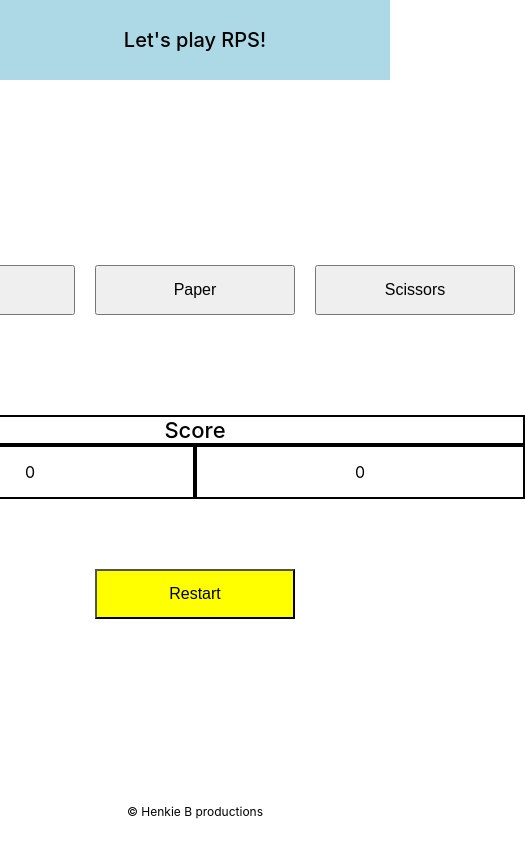
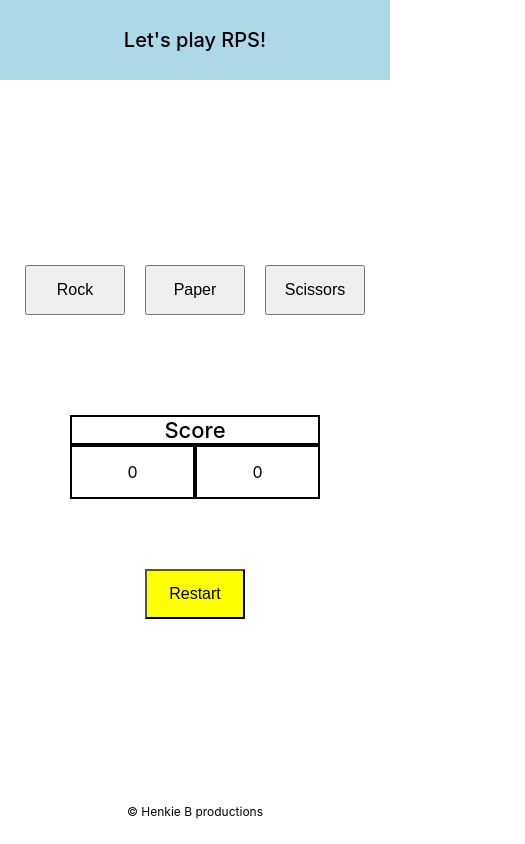
Before and after one commit to wybrenl/RPS, a plain HTML site: page index.html in a window 390 px wide. Shown: the whole page, 525 px wide, since content can reach past the window. Drawn offline with Linux system fonts and the light colour scheme.

Commit message:
updated for mobile

```diff
--- a/styles.css
+++ b/styles.css
@@ -3,11 +3,12 @@
 }*/
 
 body  {
+    display: flex;
+    flex-direction: column;
     font-family: -apple-system, "Helvetica Neue", Roboto, "Segoe UI", sans-serif;
     margin: 0;
     height: 100vh;
-    display: flex;
-    flex-direction: column;
+    width: 100vw;
 }
 
 .header {
@@ -21,9 +22,10 @@ body  {
 }
 
 .container {
+    display: flex;
     flex-direction: column;
-    display: flex;
     flex: 1;
+    flex-shrink: 1;
     justify-content: center;
     align-items: center;
 }
@@ -33,15 +35,18 @@ body  {
     flex-direction: row;
     justify-content: center;
     align-items: center;
+    flex-shrink: 1;
     margin-bottom: 50px;
 }
 
 .hand {
+    display: flex;
     margin-bottom: 20px;
     height: 20px;
 }
 .result-box {
-    width: 660px;
+    display: flex;
+    width: 250px;
     text-align: center;
     flex-direction: column;
 }
@@ -55,7 +60,6 @@ body  {
     flex-direction: row;
     justify-content: center;
     align-items: center;
-    flex: 1;
 }
 
 .myscore {
@@ -68,6 +72,9 @@ body  {
 }
 
 .winner {
+    display: flex;
+    justify-content: center;
+    align-items: center;
     margin: 10px;
     font-size: 30px;
     color: green;
@@ -82,8 +89,11 @@ ul {
   }
 
 .button {
+    display: flex;
+    justify-content: center;
+    align-items: center;
     margin: 10px;
-    width: 200px;
+    min-width: 100px;
     height: 50px;
     font-size: 16px;
 }
```
Also changed, not shown: index.html (+0 -1 lines).
